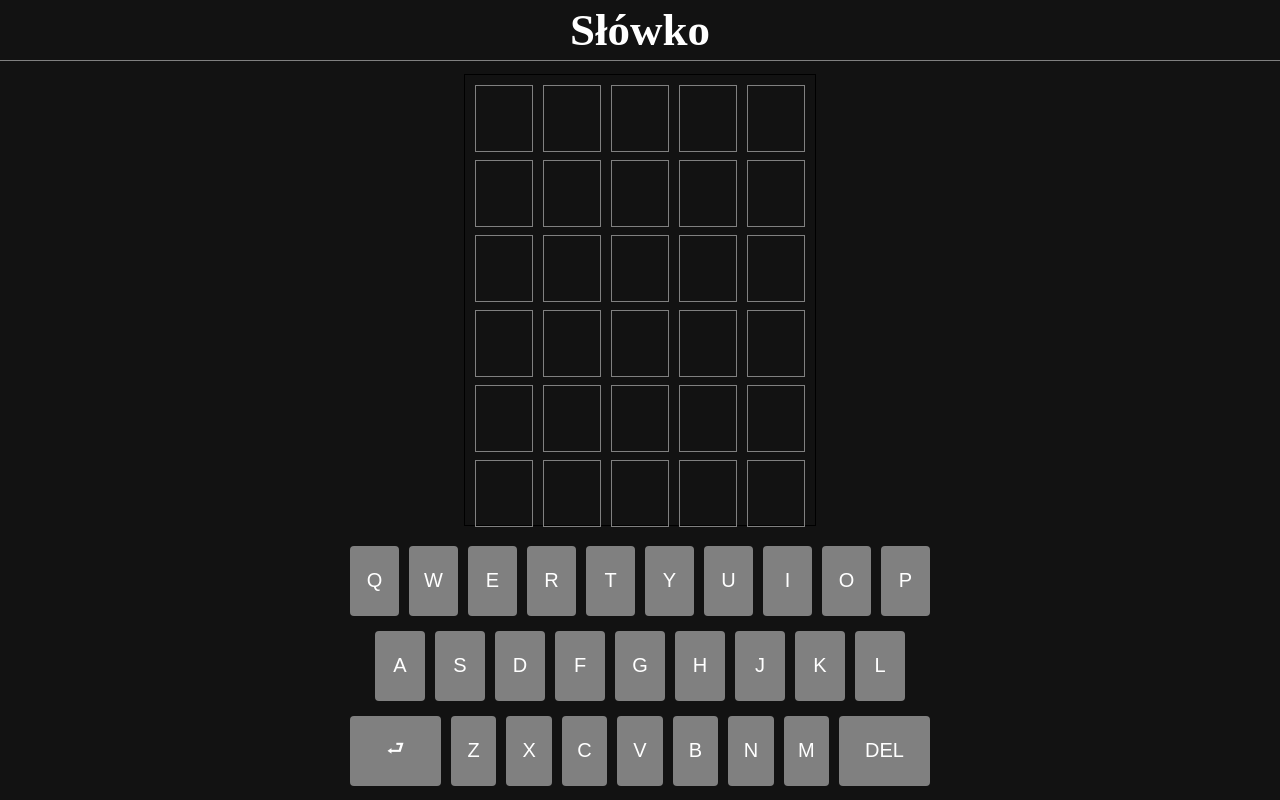
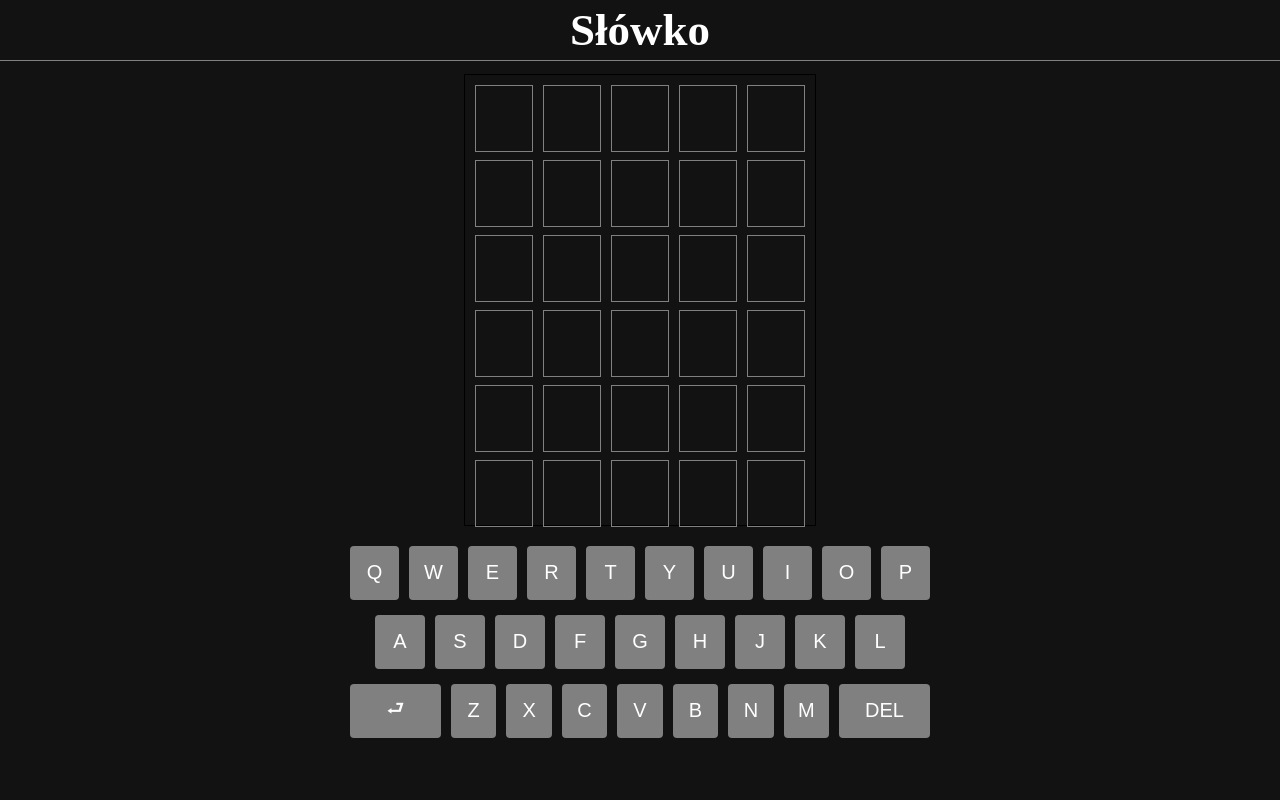
Before and after one commit to MaciejMu/Slowko, a React (Create React App) app: page / in a window 1280 px wide. Built offline with nearby package versions, Linux system fonts and the light colour scheme; a web font is replaced by a local one.

Commit message:
some visual changes

```diff
--- a/public/index.html
+++ b/public/index.html
@@ -1,43 +1,15 @@
 <!DOCTYPE html>
-<html lang="en">
+<html lang="pl">
   <head>
     <meta charset="utf-8" />
     <link rel="icon" href="%PUBLIC_URL%/favicon.ico" />
     <meta name="viewport" content="width=device-width, initial-scale=1" />
     <meta name="theme-color" content="#000000" />
-    <meta
-      name="description"
-      content="Web site created using create-react-app"
-    />
+    <meta name="Słówko" content="Polska wersja gry Wordle" />
     <link rel="apple-touch-icon" href="%PUBLIC_URL%/logo192.png" />
-    <!--
-      manifest.json provides metadata used when your web app is installed on a
-      user's mobile device or desktop. See https://developers.google.com/web/fundamentals/web-app-manifest/
-    -->
-    <link rel="manifest" href="%PUBLIC_URL%/manifest.json" />
-    <!--
-      Notice the use of %PUBLIC_URL% in the tags above.
-      It will be replaced with the URL of the `public` folder during the build.
-      Only files inside the `public` folder can be referenced from the HTML.
-
-      Unlike "/favicon.ico" or "favicon.ico", "%PUBLIC_URL%/favicon.ico" will
-      work correctly both with client-side routing and a non-root public URL.
-      Learn how to configure a non-root public URL by running `npm run build`.
-    -->
     <title>React App</title>
   </head>
   <body>
-    <noscript>You need to enable JavaScript to run this app.</noscript>
     <div id="root"></div>
-    <!--
-      This HTML file is a template.
-      If you open it directly in the browser, you will see an empty page.
-
-      You can add webfonts, meta tags, or analytics to this file.
-      The build step will place the bundled scripts into the <body> tag.
-
-      To begin the development, run `npm start` or `yarn start`.
-      To create a production bundle, use `npm run build` or `yarn build`.
-    -->
   </body>
 </html>
--- a/src/App.css
+++ b/src/App.css
@@ -88,6 +88,7 @@ nav h1 {
 
 .keyboard__row {
   flex: 33%;
+  height: 8vh;
   display: flex;
   flex-direction: row;
   display: flex;
@@ -97,7 +98,7 @@ nav h1 {
 
 .key {
   width: 50px;
-  height: 70px;
+  height: auto;
   margin: 5px;
   border-radius: 4px;
   display: grid;
--- a/src/App.tsx
+++ b/src/App.tsx
@@ -27,8 +27,6 @@ const App: FC = () => {
       words[Math.floor(Math.random() * words.length)].toUpperCase()
     );
   }, []);
-
-  console.log(correctWord);
 
   const onEnter = () => {
     if (currAttempt.letterPos !== 5) return;
```
